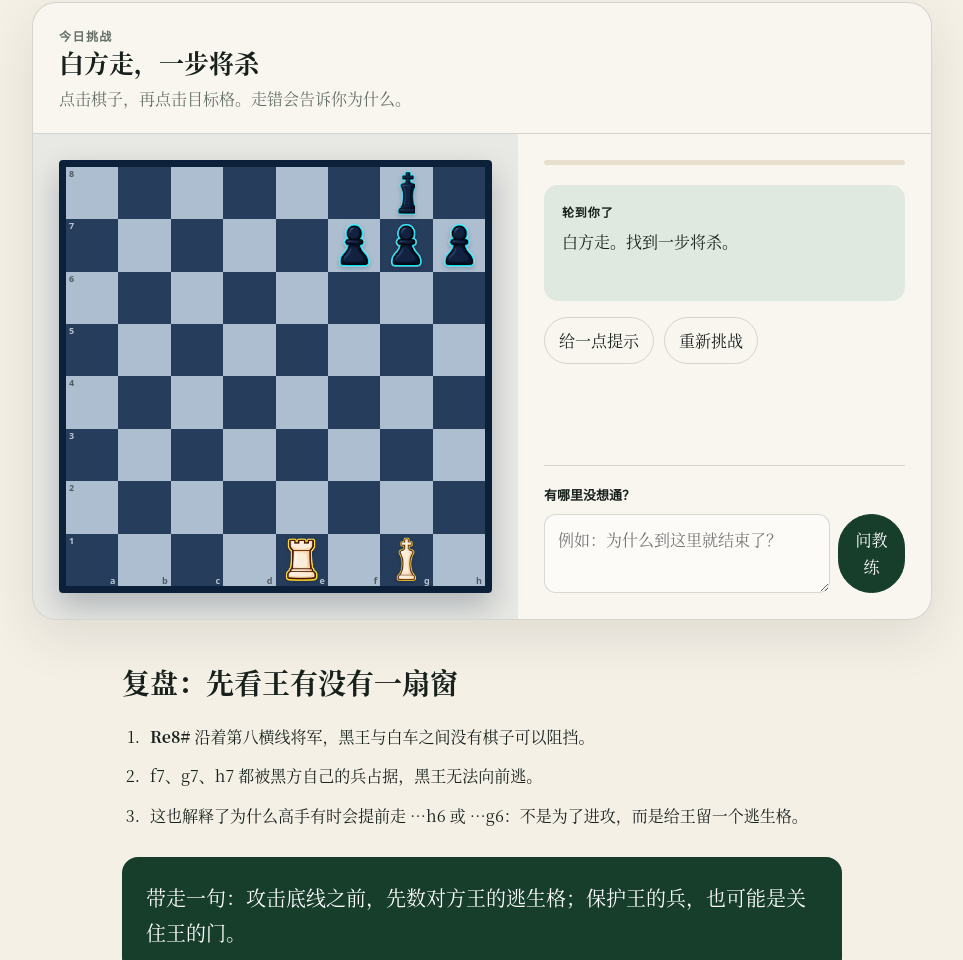
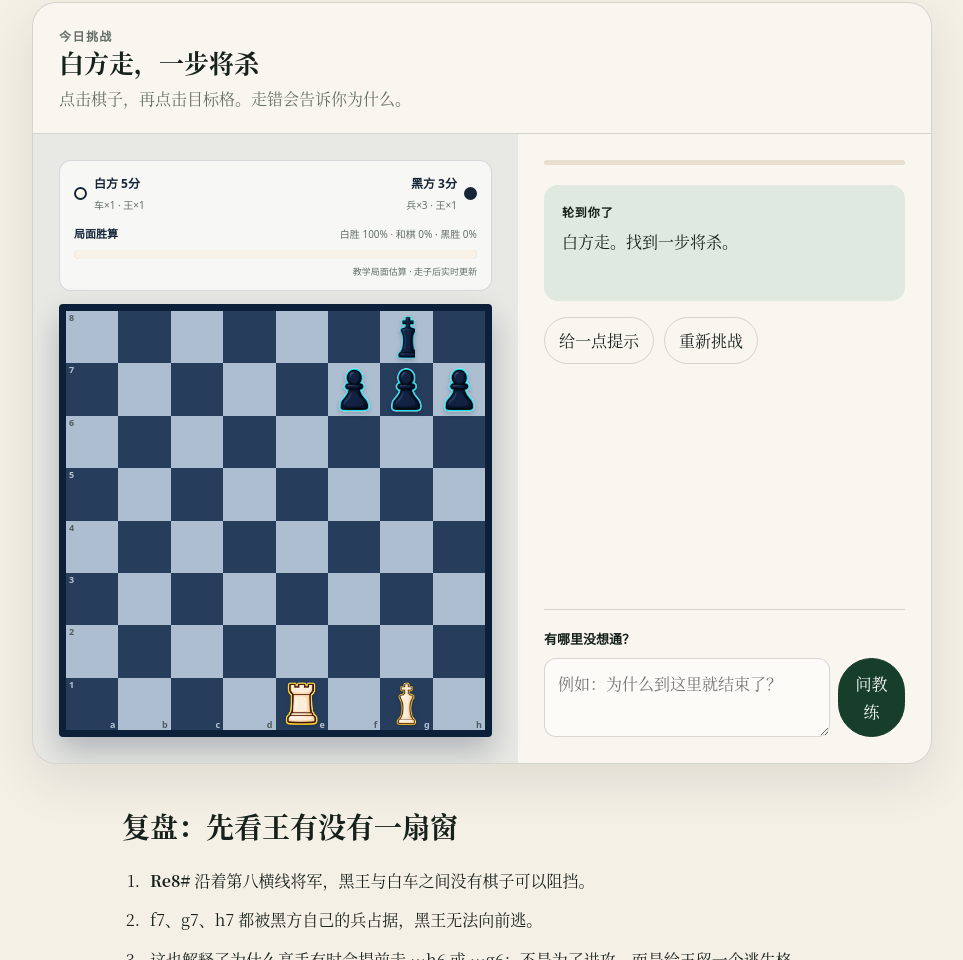
Before and after one commit to petrel2015/chess-moment, a plain HTML site: page index.html in a window 1280 px wide. Shown: the part 858-1818 px from the top of the page, without its empty margins (158-1121 px from the left). Drawn offline with Linux system fonts and the light colour scheme.

Commit message:
Add material and win odds panel

```diff
--- a/assets/app.js
+++ b/assets/app.js
@@ -44,6 +44,10 @@ const PUZZLES = {
     fen: "6k1/5ppp/8/8/8/8/8/4R1K1 w - - 0 1",
     goal: "白方走。找到一步将杀。",
     steps: [{ move: "e1e8" }],
+    odds: [
+      { white: 100, draw: 0, black: 0 },
+      { white: 100, draw: 0, black: 0 }
+    ],
     success: "Re8#。黑王被自己的三枚兵关在第八横线，车一落到 e8，三个逃生格都不存在了。",
     defaultAnswer: "车走到 e8 后沿第八横线将军。黑王不能向前，因为 f7、g7、h7 都被自己的兵占着；也没有棋子能挡在车和王之间。因此这不是普通将军，而是立即将杀。",
     errors: {
@@ -60,6 +64,10 @@ const PUZZLES = {
     fen: "7k/7p/5N2/8/8/8/8/6RK w - - 0 1",
     goal: "白方走。用车和马完成将杀。",
     steps: [{ move: "g1g8" }],
+    odds: [
+      { white: 100, draw: 0, black: 0 },
+      { white: 100, draw: 0, black: 0 }
+    ],
     success: "Rg8#。车负责将军，f6 的马守住 g8 和 h7 周边的关键格。两枚棋子配合得像一把锁。",
     defaultAnswer: "车到 g8 直接攻击 h8 的王。黑王不能吃掉车，因为 f6 的马会保护 g8；h7 又被自己的兵堵住，所以没有合法逃路。",
     errors: {},
@@ -73,6 +81,10 @@ const PUZZLES = {
     fen: "2q3k1/8/8/5N2/8/8/8/6K1 w - - 0 1",
     goal: "白方走。找到同时攻击王和后的落点。",
     steps: [{ move: "f5e7" }],
+    odds: [
+      { white: 94, draw: 5, black: 1 },
+      { white: 99, draw: 1, black: 0 }
+    ],
     success: "Ne7+！马在 e7 将军，同时攻击 c8 的黑后。黑方必须先应对将军，白方下一步就能吃后。",
     defaultAnswer: "马到 e7 后同时攻击 g8 的王和 c8 的后。因为将军具有最高优先级，黑方必须先救王，无法同时保住后。",
     errors: {},
@@ -88,6 +100,11 @@ const PUZZLES = {
     steps: [
       { move: "d2d4", opponent: "e5d4", note: "黑方接受挑战，...exd4。现在该用哪枚已经发展的棋子收回中心兵？" },
       { move: "f3d4" }
+    ],
+    odds: [
+      { white: 40, draw: 49, black: 11 },
+      { white: 42, draw: 48, black: 10 },
+      { white: 44, draw: 47, black: 9 }
     ],
     success: "d4、...exd4、Nxd4。白方用一个中心兵换来了空间，并让马自然地站到活跃位置。",
     defaultAnswer: "d4 立即质问黑方的 e5 兵。交换后用 f3 的马收回，既恢复兵力平衡，又让马占据中心；同一步棋完成了两个发展目标。",
@@ -226,6 +243,26 @@ function legalTargets(board, from) {
   });
 }
 
+const MATERIAL_VALUES = { q: 9, r: 5, b: 3, n: 3, p: 1, k: 0 };
+const MATERIAL_LABELS = { q: "后", r: "车", b: "象", n: "马", p: "兵", k: "王" };
+const MATERIAL_ORDER = ["q", "r", "b", "n", "p", "k"];
+
+function materialFor(board, color) {
+  const counts = {};
+  let score = 0;
+  Object.values(board).forEach(piece => {
+    if (pieceColor(piece) !== color) return;
+    const type = piece.toLowerCase();
+    counts[type] = (counts[type] || 0) + 1;
+    score += MATERIAL_VALUES[type];
+  });
+  const pieces = MATERIAL_ORDER
+    .filter(type => counts[type])
+    .map(type => `${MATERIAL_LABELS[type]}×${counts[type]}`)
+    .join(" · ");
+  return { pieces: pieces || "无棋子", score };
+}
+
 function setupChallenge(root) {
   const id = root.dataset.puzzle;
   const puzzle = PUZZLES[id];
@@ -244,9 +281,44 @@ function setupChallenge(root) {
   const askBtn = root.querySelector("[data-ask]");
   const askInput = root.querySelector("textarea");
   const answer = root.querySelector(".ai-answer");
+  const boardWrap = boardEl.parentElement;
+  const positionPanel = document.createElement("section");
+  positionPanel.className = "position-panel";
+  positionPanel.setAttribute("aria-label", "当前子力与局面胜算");
+  boardWrap.insertBefore(positionPanel, boardEl);
+
+  function renderPositionPanel() {
+    const whiteMaterial = materialFor(board, "w");
+    const blackMaterial = materialFor(board, "b");
+    const odds = puzzle.odds?.[Math.min(step, puzzle.odds.length - 1)]
+      || { white: 34, draw: 33, black: 33 };
+    positionPanel.innerHTML = `
+      <div class="material-line">
+        <div class="material-side">
+          <span class="side-dot white-dot" aria-hidden="true"></span>
+          <span><strong>白方 ${whiteMaterial.score}分</strong><small>${whiteMaterial.pieces}</small></span>
+        </div>
+        <div class="material-side material-side-black">
+          <span><strong>黑方 ${blackMaterial.score}分</strong><small>${blackMaterial.pieces}</small></span>
+          <span class="side-dot black-dot" aria-hidden="true"></span>
+        </div>
+      </div>
+      <div class="odds-head">
+        <strong>局面胜算</strong>
+        <span>白胜 ${odds.white}% · 和棋 ${odds.draw}% · 黑胜 ${odds.black}%</span>
+      </div>
+      <div class="odds-bar" role="img" aria-label="白胜 ${odds.white}%，和棋 ${odds.draw}%，黑胜 ${odds.black}%">
+        <span class="odds-white" style="width:${odds.white}%"></span>
+        <span class="odds-draw" style="width:${odds.draw}%"></span>
+        <span class="odds-black" style="width:${odds.black}%"></span>
+      </div>
+      <p class="odds-note">教学局面估算 · 走子后实时更新</p>
+    `;
+  }
 
   function render() {
     const availableTargets = selected ? legalTargets(board, selected) : [];
+    renderPositionPanel();
     boardEl.innerHTML = "";
     for (let rank = 8; rank >= 1; rank--) {
       for (let fileIndex = 0; fileIndex < 8; fileIndex++) {
--- a/assets/styles.css
+++ b/assets/styles.css
@@ -168,6 +168,82 @@ h1 {
 .board-wrap {
   padding: 26px;
   background: rgba(22, 45, 74, .07);
+}
+
+.position-panel {
+  max-width: 520px;
+  margin: 0 auto 13px;
+  padding: 13px 14px 11px;
+  border: 1px solid rgba(12, 32, 57, .14);
+  border-radius: 12px;
+  background: rgba(255, 255, 255, .64);
+  color: #172539;
+  font-family: ui-sans-serif, system-ui, sans-serif;
+}
+
+.material-line,
+.odds-head {
+  display: flex;
+  align-items: center;
+  justify-content: space-between;
+  gap: 12px;
+}
+
+.material-side {
+  min-width: 0;
+  display: flex;
+  align-items: center;
+  gap: 7px;
+}
+
+.material-side-black { text-align: right; }
+.material-side strong { display: block; font-size: 12px; }
+.material-side small {
+  display: block;
+  margin-top: 2px;
+  overflow: hidden;
+  color: var(--muted);
+  font-size: 10px;
+  text-overflow: ellipsis;
+  white-space: nowrap;
+}
+
+.side-dot {
+  width: 13px;
+  height: 13px;
+  flex: 0 0 auto;
+  border: 2px solid #172539;
+  border-radius: 50%;
+}
+.white-dot { background: #fffaf0; }
+.black-dot { background: #172539; }
+
+.odds-head {
+  margin-top: 11px;
+  font-size: 10px;
+}
+.odds-head strong { font-size: 11px; }
+.odds-head span { color: var(--muted); }
+
+.odds-bar {
+  height: 9px;
+  margin-top: 6px;
+  display: flex;
+  overflow: hidden;
+  border-radius: 999px;
+  background: #d4dae0;
+  box-shadow: inset 0 0 0 1px rgba(12, 32, 57, .12);
+}
+.odds-bar span { min-width: 0; transition: width .28s ease; }
+.odds-white { background: #f7f1e6; }
+.odds-draw { background: #aeb7c1; }
+.odds-black { background: #172539; }
+
+.odds-note {
+  margin: 5px 0 0;
+  color: var(--muted);
+  font-size: 9px;
+  text-align: right;
 }
 
 .board {
@@ -408,6 +484,8 @@ h1 {
   .issue-mark { display: none; }
   .story { font-size: 17px; }
   .challenge-head { padding: 20px 18px 17px; }
+  .position-panel { padding-inline: 11px; }
+  .material-side small { max-width: 125px; }
   .board { border-width: 5px; }
   .ask-row { align-items: stretch; flex-direction: column; }
   .ask-row .btn { width: 100%; }
```
